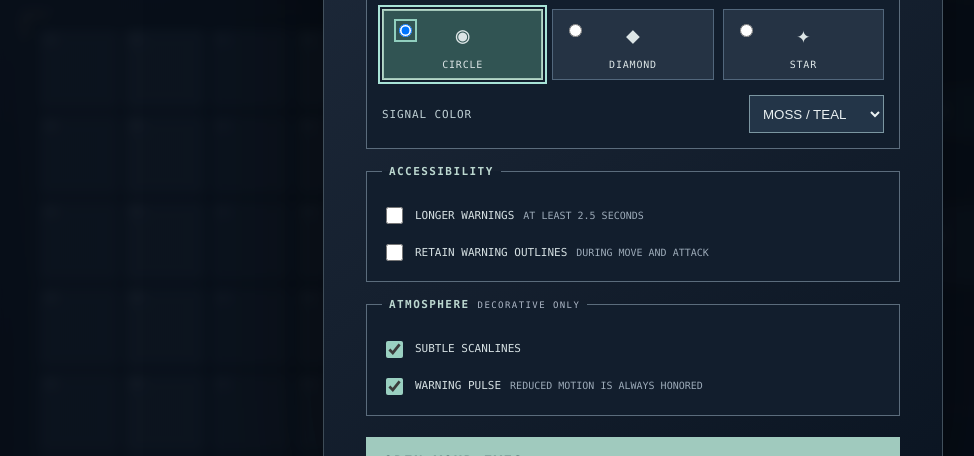
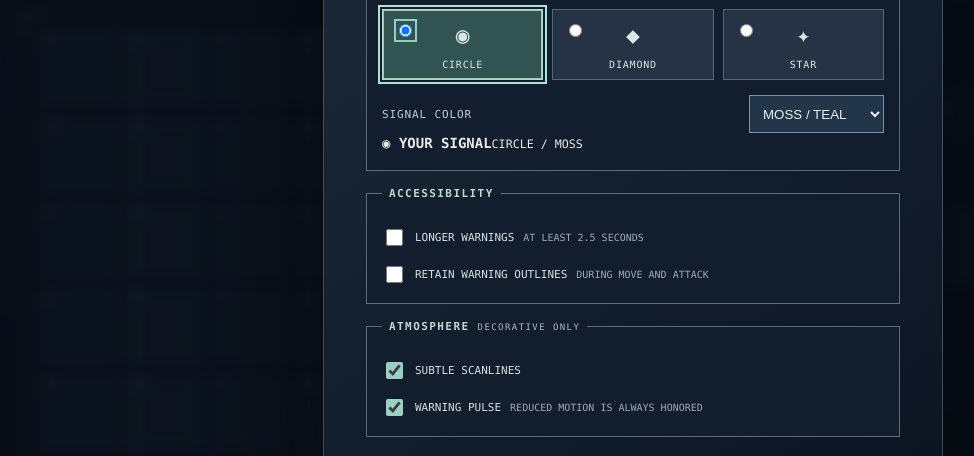
Before and after one commit to arbiesantinocastillo90-hub/RE-do-start-call, a plain HTML site: page web/index.html in a window 1280 px wide. Shown: the part 290-746 px from the top of the page, without its empty margins (7-981 px from the left). Drawn offline with Linux system fonts and the light colour scheme.

Commit message:
Agent C: show cosmetic avatar preview inside pre-game setup

```diff
--- a/web/index.html
+++ b/web/index.html
@@ -109,6 +109,10 @@
           <label class="setup-select" for="avatar-tint">SIGNAL COLOR
             <select id="avatar-tint"><option value="teal">MOSS / TEAL</option><option value="amber">LAMP / AMBER</option><option value="lilac">DUSK / LILAC</option></select>
           </label>
+          <div id="avatar-preview" class="avatar-preview" role="img" aria-label="Character preview: circle in moss teal">
+            <span id="avatar-preview-glyph" class="avatar-preview-glyph" aria-hidden="true">◉</span>
+            <span><strong>YOUR SIGNAL</strong><small id="avatar-preview-copy">CIRCLE / MOSS</small></span>
+          </div>
         </fieldset>
         <fieldset>
           <legend>ACCESSIBILITY</legend>
```
